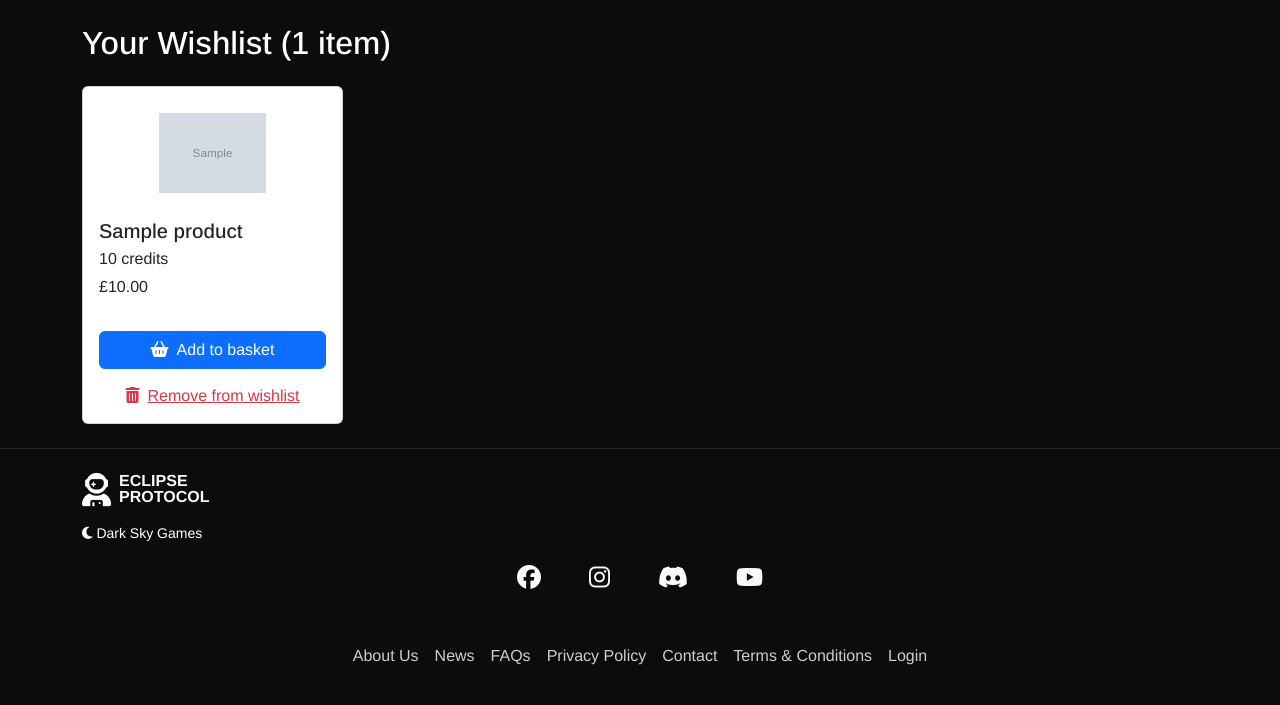
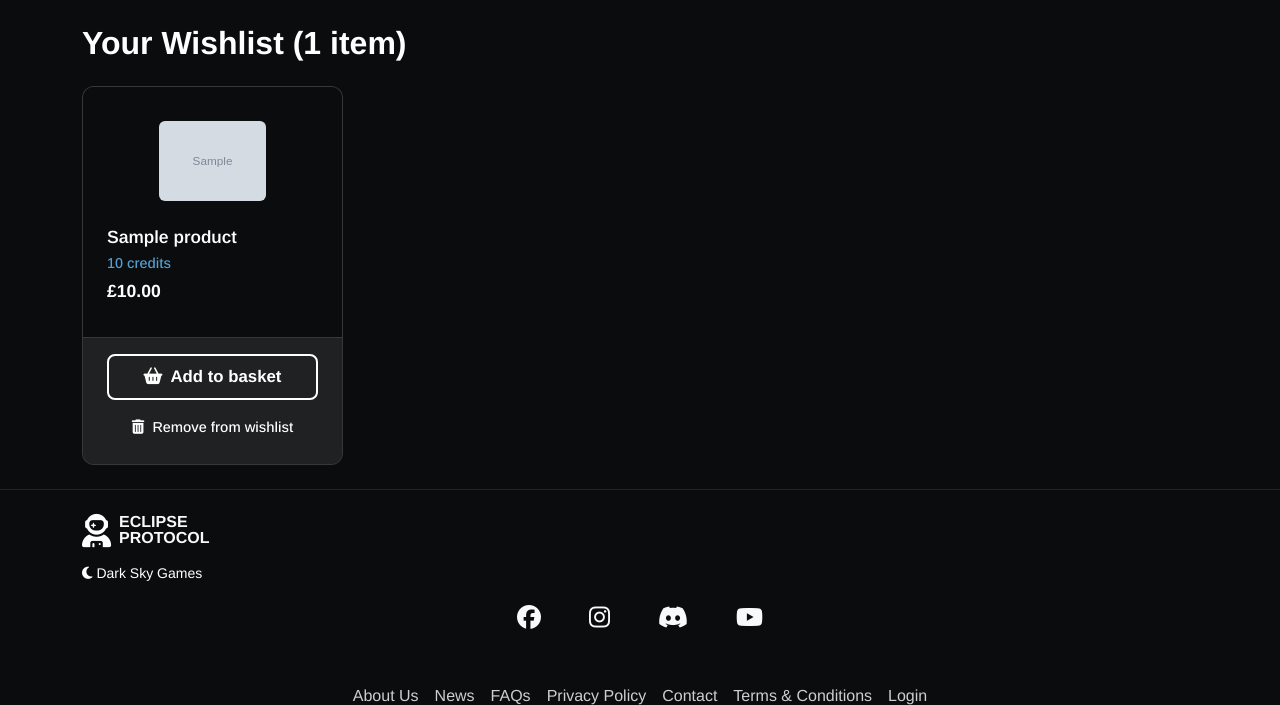
Before and after one commit to Seren-Hughes/eclipse_protocol, a Django app: page /wishlist/ in a window 1280 px wide. Shown: the part 115-820 px from the top of the page. Run offline with Django 5.2, Linux system fonts and the light colour scheme; a user stored in the database is signed in; tables that the repository leaves empty hold one stand-in row (values such as "Sample post"); grey boxes marked "Sample" are stand-in pictures; some libraries are stand-ins or nearby versions.

Commit message:
add: implement wishlist card styles for consistent styling

```diff
--- a/static/css/products.css
+++ b/static/css/products.css
@@ -398,6 +398,117 @@
   vertical-align: middle;
 }
 
+/* ======================================= */
+/* ============ WISHLIST CARDS =========== */
+/* ======================================= */
+
+/* Wishlist card container */
+.wishlist-card {
+    background-color: var(--color-background-grey-dark) !important;
+    border: 1px solid rgba(255, 255, 255, 0.1) !important;
+    border-radius: 12px !important;
+    overflow: hidden;
+    transition: all 0.3s ease;
+    transition: transform 0.2s ease, box-shadow 0.25s ease, border-color 0.2s ease;
+
+}
+
+.wishlist-card:hover {
+    border-color: var(--color-accent) !important;
+    box-shadow: 0 5px 30px rgba(83, 159, 210, 0.4);
+    transform: translateY(-2px);
+}
+
+.wishlist-card .card-body {
+    background-color: var(--color-background);
+    color: var(--color-text);
+    padding: 1.5rem;
+}
+
+.wishlist-card .card-title {
+    color: var(--color-text);
+    font-size: 1.1rem;
+    font-weight: 600;
+}
+
+.wishlist-card .wishlist-credits {
+    color: var(--color-accent);
+    font-size: 0.9rem;
+    font-weight: 500;
+}
+
+.wishlist-card .wishlist-price {
+    color: var(--color-text);
+    font-size: 1.1rem;
+    font-weight: 700;
+}
+
+.wishlist-card .card-footer {
+    background-color: var(--color-background-grey-dark) !important;
+    border-top: 1px solid rgba(255, 255, 255, 0.1) !important;
+    padding: 1rem 1.5rem;
+}
+
+.wishlist-card .btn-link {
+    color: var(--color-text);
+    text-decoration: none;
+    font-size: 0.9rem;
+    font-weight: 500;
+    padding: 0.5rem 1rem;
+    border-radius: 6px;
+    transition: all 0.2s ease;
+}
+
+/* remove from wishlist red hover*/
+.wishlist-card .btn-link:hover {
+    color: rgb(187, 45, 59);
+    text-decoration: none;
+}
+
+/* Wishlist image styling */
+.wishlist-image {
+    background-color: var(--color-background);
+    border-radius: 8px;
+    width: 100%;
+}
+
+.wishlist-image img {
+    border-radius: 6px;
+}
+
+.wishlist-image .fa-coins {
+    color: var(--color-accent);
+    opacity: 0.8;
+}
+
+/* Wishlist page title */
+.wishlist-title {
+    color: var(--color-text);
+    font-weight: 700;
+    margin-bottom: 2rem;
+}
+
+/* Empty wishlist alert */
+.alert-info {
+    background-color: rgba(83, 159, 210, 0.1);
+    border-color: rgba(83, 159, 210, 0.3);
+    color: var(--color-text);
+    border-radius: 8px;
+}
+
+/* Fadeout animation for removing cards */
+@keyframes fadeOut {
+    from {
+        opacity: 1;
+        transform: scale(1);
+    }
+    to {
+        opacity: 0;
+        transform: scale(0.95);
+    }
+}
+
+
 /* =================================== */
 /* ========== MEDIA QUERIES ========== */
 /* =================================== */
--- a/templates/accounts/wishlist.html
+++ b/templates/accounts/wishlist.html
@@ -26,10 +26,10 @@
                     <div class="wishlist-price mb-2">£{{ item.product.price }}</div>
                 </div>
                 <div class="card-footer bg-transparent border-0 d-flex flex-column gap-2">
-                    <button class="btn btn-primary w-100 btn-add-to-basket" data-product-id="{{ item.product.id }}">
+                    <button class="btn-buy-now btn-primary btn btn-primary w-100 btn-add-to-basket" data-product-id="{{ item.product.id }}">
                         <i class="fa fa-shopping-basket me-2"></i>Add to basket
                     </button>
-                    <button class="btn btn-link text-danger w-100 btn-remove-wishlist" data-wishlist-id="{{ item.id }}">
+                    <button class="btn btn-link w-100 btn-remove-wishlist" data-product-id="{{ item.product.id }}">
                         <i class="fa fa-trash me-2"></i>Remove from wishlist
                     </button>
                 </div>
```
